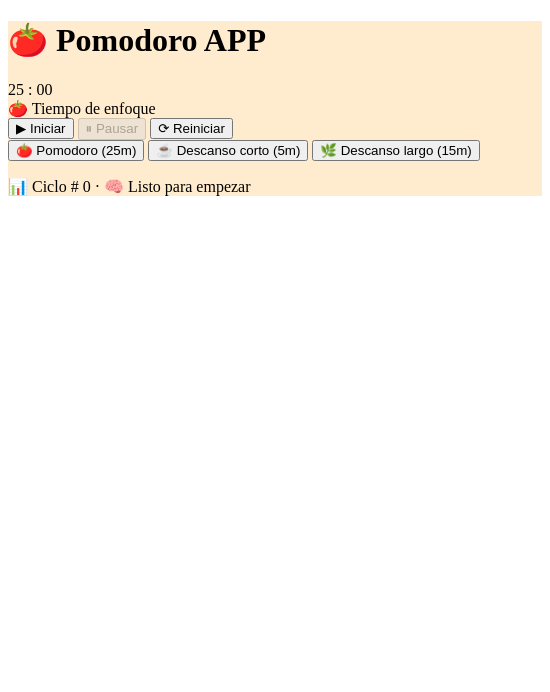
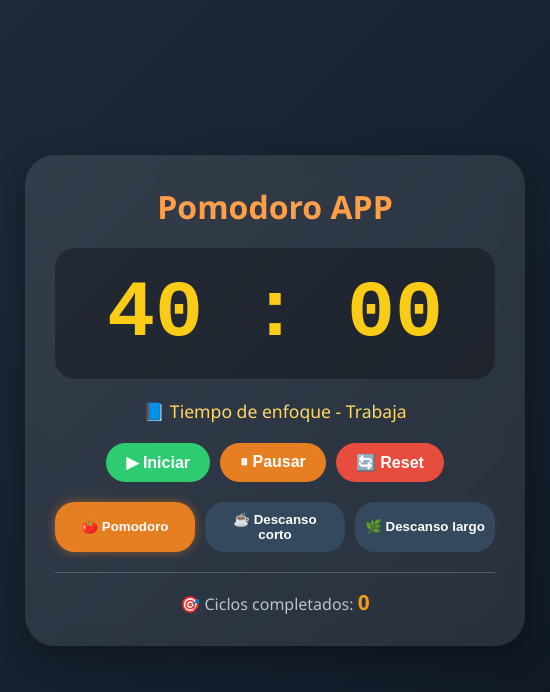
Before and after one commit to AlexSFCodes/Aplicacion-pomodoro, an Electron app: page index.html in a window 550 px wide. Drawn offline with Linux system fonts and the light colour scheme.

Commit message:
App funcionando

```diff
--- a/index.html
+++ b/index.html
@@ -4,41 +4,36 @@
     <meta charset="UTF-8">
     <meta name="viewport" content="width=device-width, initial-scale=1.0">
     <link rel="stylesheet" href="styless.css">
-    <title>Pomodoro Timer · Electron</title>
+    <title>Pomodoro Timer</title>
 </head>
 <body>
     <div class="contenedor-padre">
-        <h1 class="Titulo">🍅 Pomodoro APP</h1>
+        <h1 class="Titulo">Pomodoro APP</h1>
 
-        <div class="cronometro">
-            <span id="minutos">25</span>
-            <span class="separador">:</span>
+        <div class="timer">
+            <span id="minutos">20</span>
+            <span>:</span>
             <span id="segundos">00</span>
         </div>
 
-        <div class="estado-sesion">
-            <span id="modo-actual">🍅 Tiempo de enfoque</span>
+        <div id="modo-texto">📘 Tiempo de enfoque</div>
+
+        <div class="botones">
+            <button id="iniciar">▶ Iniciar</button>
+            <button id="pausar">⏸ Pausar</button>
+            <button id="reset">🔄 Reset</button>
         </div>
 
-        <div class="controles">
-            <button id="btn-iniciar" class="btn btn-primario">▶ Iniciar</button>
-            <button id="btn-pausar" class="btn btn-secundario" disabled>⏸ Pausar</button>
-            <button id="btn-reiniciar" class="btn btn-terciario">⟳ Reiniciar</button>
+        <div class="modos">
+            <button class="modo-btn active" data-modo="pomodoro">🍅 Pomodoro</button>
+            <button class="modo-btn" data-modo="short">☕ Descanso corto</button>
+            <button class="modo-btn" data-modo="long">🌿 Descanso largo</button>
         </div>
 
-        <div class="config-rapida">
-            <button class="btn-ciclo activo" data-tipo="pomodoro">🍅 Pomodoro (25m)</button>
-            <button class="btn-ciclo" data-tipo="shortBreak">☕ Descanso corto (5m)</button>
-            <button class="btn-ciclo" data-tipo="longBreak">🌿 Descanso largo (15m)</button>
-        </div>
-
-        <div class="info-ciclos">
-            <p>📊 Ciclo # <span id="contador-ciclos">0</span> ·
-               🧠 <span id="mensaje-motivacion">Listo para empezar</span>
-            </p>
+        <div class="stats">
+            🎯 Ciclos completados: <span id="contador">0</span>
         </div>
     </div>
-
-    <script src="renderer.js"></script>
+    <script src="render.js"></script>
 </body>
 </html>
--- /dev/null
+++ b/render.js
@@ -0,0 +1,183 @@
+// Configuración de tiempos (en segundos)
+const TIEMPOS = {
+    pomodoro: 40 * 60,
+    short: 5 * 60,
+    long: 1 * 60
+};
+
+// Elementos del DOM
+let minutosSpan = document.getElementById('minutos');
+let segundosSpan = document.getElementById('segundos');
+let modoTexto = document.getElementById('modo-texto');
+let contadorSpan = document.getElementById('contador');
+let btnIniciar = document.getElementById('iniciar');
+let btnPausar = document.getElementById('pausar');
+let btnReset = document.getElementById('reset');
+let botonesModo = document.querySelectorAll('.modo-btn');
+
+// Estado
+let tiempoActual = TIEMPOS.pomodoro;
+let modoActual = 'pomodoro';
+let intervalo = null;
+let corriendo = false;
+let ciclos = 0;
+
+// Actualizar display del reloj (BIEN CORREGIDO)
+function actualizarDisplay() {
+    let minutos = Math.floor(tiempoActual / 60);
+    let segundos = tiempoActual % 60;
+
+    // Formato con dos dígitos
+    minutosSpan.textContent = minutos < 10 ? '0' + minutos : minutos;
+    segundosSpan.textContent = segundos < 10 ? '0' + segundos : segundos;
+}
+
+// Cambiar el texto según el modo
+function actualizarModoTexto() {
+    switch(modoActual) {
+        case 'pomodoro':
+            modoTexto.textContent = '📘 Tiempo de enfoque - Trabaja';
+            break;
+        case 'short':
+            modoTexto.textContent = '☕ Descanso corto - Relájate 5 min';
+            break;
+        case 'long':
+            modoTexto.textContent = '🌿 Descanso largo - Toma 15 min';
+            break;
+    }
+}
+
+// Marcar botón activo
+function marcarBotonActivo() {
+    botonesModo.forEach(btn => {
+        if(btn.getAttribute('data-modo') === modoActual) {
+            btn.classList.add('active');
+        } else {
+            btn.classList.remove('active');
+        }
+    });
+}
+
+// Detener el temporizador
+function detenerTimer() {
+    if(intervalo) {
+        clearInterval(intervalo);
+        intervalo = null;
+    }
+    corriendo = false;
+}
+
+// Cuando se completa un ciclo
+function terminarCiclo() {
+    detenerTimer();
+
+    if(modoActual === 'pomodoro') {
+        ciclos++;
+        contadorSpan.textContent = ciclos;
+
+        // Notificación
+        if(Notification.permission === 'granted') {
+            new Notification('🎉 Pomodoro completado!', {
+                body: `¡Bien hecho! Llevas ${ciclos} ciclo(s) completados.`
+            });
+        }
+
+        // Cambiar automáticamente a descanso
+        if(ciclos % 4 === 0) {
+            cambiarModo('long');
+        } else {
+            cambiarModo('short');
+        }
+    } else {
+        // Terminó un descanso
+        if(Notification.permission === 'granted') {
+            new Notification('⏰ Descanso terminado', {
+                body: 'Vuelve al trabajo!'
+            });
+        }
+        cambiarModo('pomodoro');
+    }
+
+    // Auto-iniciar el siguiente ciclo
+    iniciarTimer();
+}
+
+// Iniciar el temporizador (VERSIÓN CORREGIDA)
+function iniciarTimer() {
+    if(corriendo) return;
+    if(tiempoActual <= 0) {
+        terminarCiclo();
+        return;
+    }
+
+    corriendo = true;
+    intervalo = setInterval(() => {
+        if(tiempoActual > 0) {
+            tiempoActual--;
+            actualizarDisplay();
+
+            // Cuando llega a 0
+            if(tiempoActual === 0) {
+                detenerTimer();
+                terminarCiclo();
+            }
+        }
+    }, 1000);
+}
+
+// Pausar timer
+function pausarTimer() {
+    detenerTimer();
+}
+
+// Resetear al tiempo del modo actual
+function resetearTiempo() {
+    detenerTimer();
+    tiempoActual = TIEMPOS[modoActual];
+    actualizarDisplay();
+    corriendo = false;
+}
+
+// Cambiar entre modos
+function cambiarModo(nuevoModo) {
+    detenerTimer();
+    modoActual = nuevoModo;
+    tiempoActual = TIEMPOS[modoActual];
+    actualizarDisplay();
+    actualizarModoTexto();
+    marcarBotonActivo();
+    corriendo = false;
+}
+
+// Eventos
+btnIniciar.addEventListener('click', iniciarTimer);
+btnPausar.addEventListener('click', pausarTimer);
+btnReset.addEventListener('click', resetearTiempo);
+
+botonesModo.forEach(btn => {
+    btn.addEventListener('click', () => {
+        let modo = btn.getAttribute('data-modo');
+        if(modoActual !== modo) {
+            cambiarModo(modo);
+        }
+    });
+});
+
+// Inicializar la app
+function init() {
+    // Pedir permiso para notificaciones
+    if(Notification && Notification.permission !== 'granted' && Notification.permission !== 'denied') {
+        Notification.requestPermission();
+    }
+
+    tiempoActual = TIEMPOS.pomodoro;
+    modoActual = 'pomodoro';
+    ciclos = 0;
+    contadorSpan.textContent = '0';
+    actualizarDisplay();
+    actualizarModoTexto();
+    marcarBotonActivo();
+    detenerTimer();
+}
+
+init();
--- a/styless.css
+++ b/styless.css
@@ -1,5 +1,126 @@
-.contenedor-padre{
+* {
+    margin: 0;
+    padding: 0;
+    box-sizing: border-box;
+}
+
+body {
+    background: linear-gradient(135deg, #1e2a3a, #0f1724);
+    min-height: 100vh;
+    display: flex;
+    justify-content: center;
+    align-items: center;
+    font-family: 'Segoe UI', Tahoma, Geneva, Verdana, sans-serif;
+    padding: 20px;
+}
+
+.contenedor-padre {
+    background: rgba(255,255,255,0.1);
+    backdrop-filter: blur(10px);
+    border-radius: 30px;
+    padding: 30px;
     width: 100%;
-    height: 100%;
-    background-color: blanchedalmond;
+    max-width: 500px;
+    box-shadow: 0 8px 32px rgba(0,0,0,0.3);
 }
+
+.Titulo {
+    text-align: center;
+    color: #ff9f4a;
+    margin-bottom: 20px;
+    font-size: 2rem;
+}
+
+.timer {
+    font-size: 5rem;
+    font-weight: bold;
+    text-align: center;
+    font-family: monospace;
+    color: #facc15;
+    background: rgba(0,0,0,0.3);
+    border-radius: 20px;
+    padding: 20px;
+    margin: 20px 0;
+}
+
+#modo-texto {
+    text-align: center;
+    color: #ffd966;
+    margin: 10px 0;
+    font-size: 1.1rem;
+}
+
+.botones {
+    display: flex;
+    gap: 10px;
+    justify-content: center;
+    margin: 20px 0;
+}
+
+.botones button {
+    padding: 10px 20px;
+    font-size: 1rem;
+    border: none;
+    border-radius: 25px;
+    cursor: pointer;
+    font-weight: bold;
+    transition: transform 0.2s;
+}
+
+.botones button:hover {
+    transform: scale(1.05);
+}
+
+#iniciar {
+    background: #2ecc71;
+    color: white;
+}
+
+#pausar {
+    background: #e67e22;
+    color: white;
+}
+
+#reset {
+    background: #e74c3c;
+    color: white;
+}
+
+.modos {
+    display: flex;
+    gap: 10px;
+    margin: 20px 0;
+    justify-content: center;
+    flex-wrap: wrap;
+}
+
+.modo-btn {
+    flex: 1;
+    padding: 10px;
+    border: none;
+    border-radius: 20px;
+    cursor: pointer;
+    background: #34495e;
+    color: white;
+    transition: all 0.3s;
+    font-weight: bold;
+}
+
+.modo-btn.active {
+    background: #e67e22;
+    box-shadow: 0 0 10px rgba(230,126,34,0.5);
+}
+
+.stats {
+    text-align: center;
+    color: #bdc3c7;
+    margin-top: 20px;
+    padding-top: 15px;
+    border-top: 1px solid rgba(255,255,255,0.2);
+}
+
+#contador {
+    color: #f39c12;
+    font-size: 1.3rem;
+    font-weight: bold;
+}
```
Also changed, not shown: main.js (+14 -2 lines).
